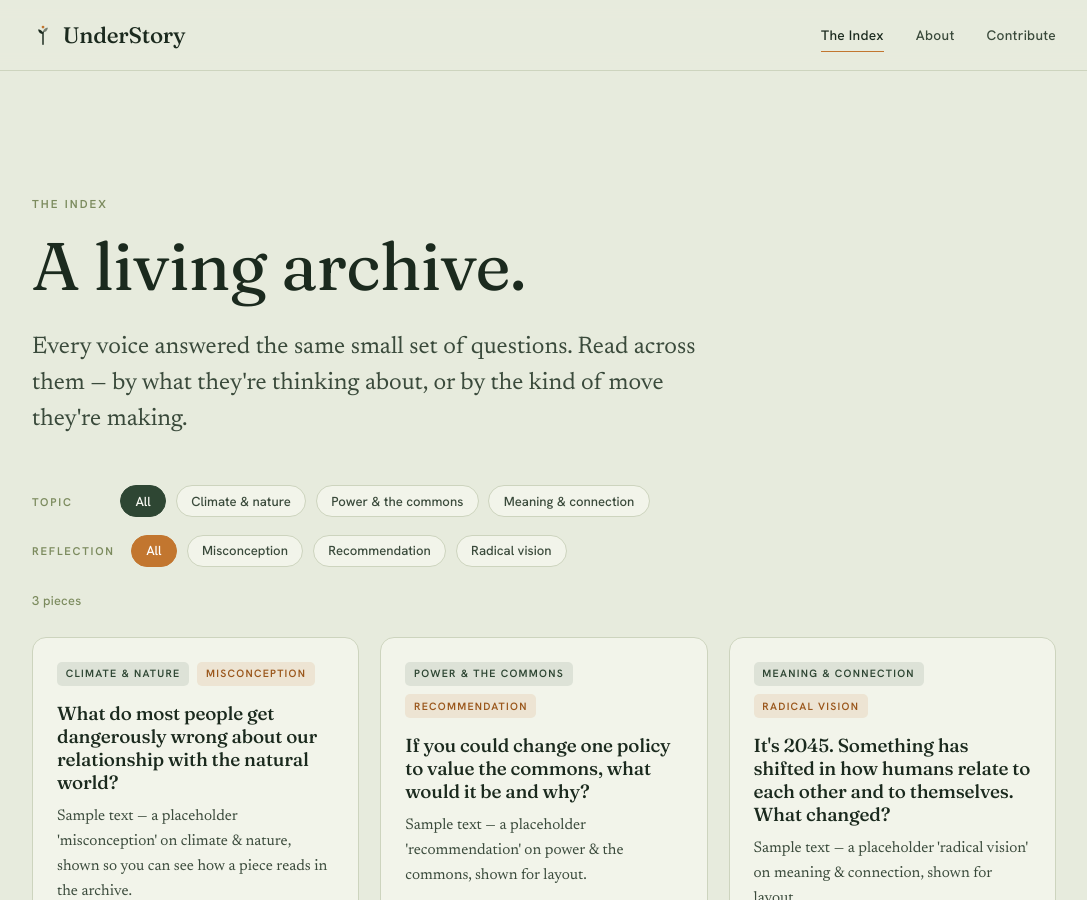
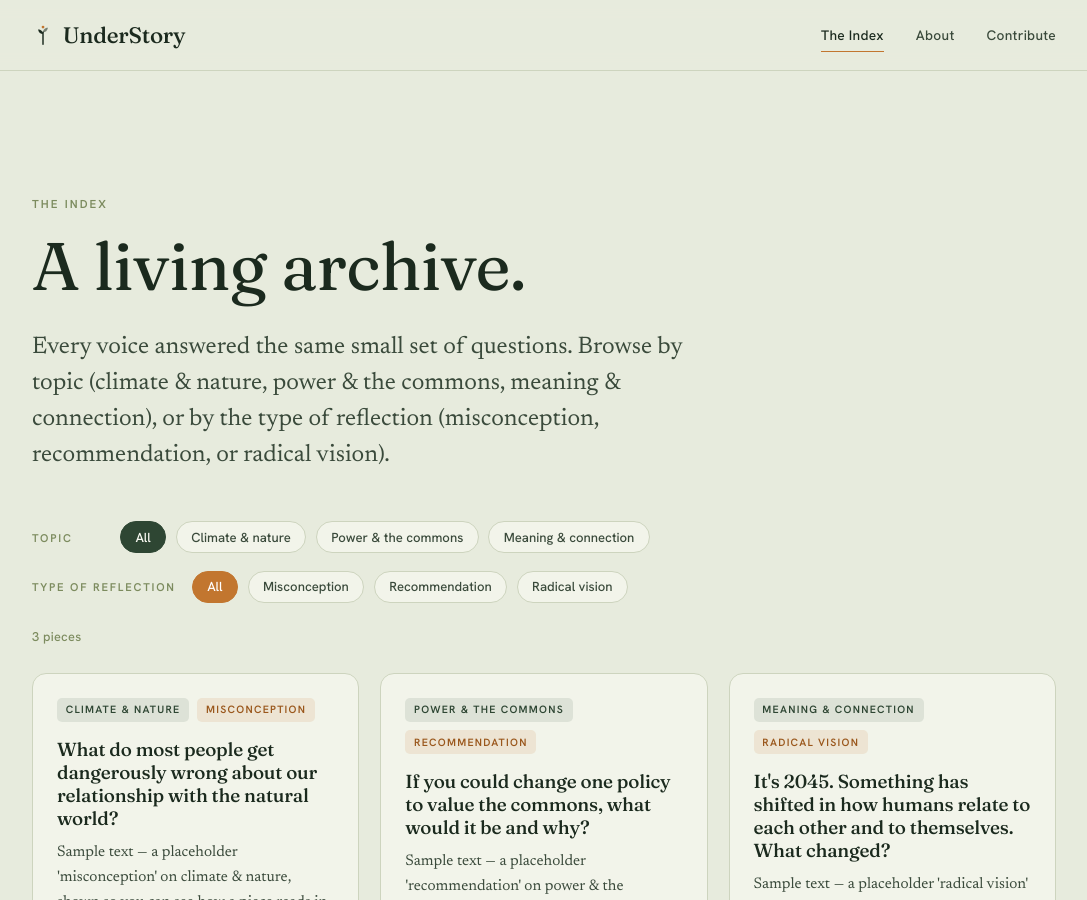
Before and after one commit to valentina-rm/understory, a Jekyll site: the page built from the-index.html, in a window 1280 px wide and 900 px high. Shown: the whole window, without its empty margins (96-1183 px from the left). Built offline with Jekyll 4.4.1, drawn with Linux system fonts in a browser that asks for light colours.

Commit message:
Text edits across pages

```diff
--- a/the-index.html
+++ b/the-index.html
@@ -11,7 +11,7 @@ description: "Browse the archive by topic and by reflection type."
     <header class="section-head rise">
       <span class="eyebrow">The index</span>
       <h1>A living archive.</h1>
-      <p class="lede">Every voice answered the same small set of questions. Read across them — by what they're thinking about, or by the kind of move they're making.</p>
+      <p class="lede">Every voice answered the same small set of questions. Browse by topic (climate & nature, power & the commons, meaning & connection), or by the type of reflection (misconception, recommendation, or radical vision).</p>
     </header>
 
     <div class="filters rise d1" data-filters>
@@ -23,7 +23,7 @@ description: "Browse the archive by topic and by reflection type."
         {%- endfor -%}
       </div>
       <div class="filter-group" role="group" aria-label="Filter by reflection type">
-        <span class="filter-label">Reflection</span>
+        <span class="filter-label">Type of Reflection</span>
         <button class="chip chip--type" data-axis="type" data-value="all" aria-pressed="true">All</button>
         {%- for t in site.data.taxonomy.types -%}
           <button class="chip chip--type" data-axis="type" data-value="{{ t[0] }}" aria-pressed="false">{{ t[1] }}</button>
```
